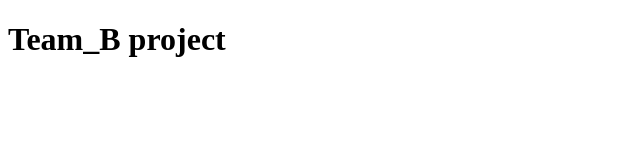
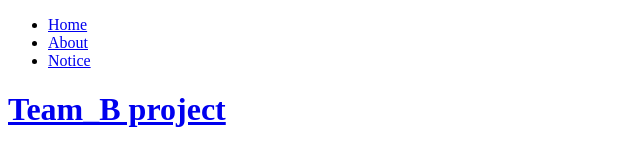
Before and after one commit to yuriyuri01/TEAM_B, a plain HTML site: page index.html in a window 1280 px wide. Shown: the whole page, without its empty margins (0-640 px from the left). Drawn offline with nearby package versions, Linux system fonts and the light colour scheme.

```diff
--- a/index.html
+++ b/index.html
@@ -13,6 +13,13 @@
     <link rel="stylesheet" href="./js/script.js" />
   </head>
   <body>
-    <h1>Team_B project</h1>
+    <nav>
+      <ul>
+        <li><a href="index.html">Home</a></li>
+        <li><a href="About.html">About</a></li>
+        <li><a href="Notice.html">Notice</a></li>
+      </ul>
+    </nav>
+    <h1><a href="index.html">Team_B project</a></h1>
   </body>
 </html>
```
Also changed, not shown: About.html (added, +18 -0 lines), Notice.html (added, +18 -0 lines), img/genre01.png (added).
